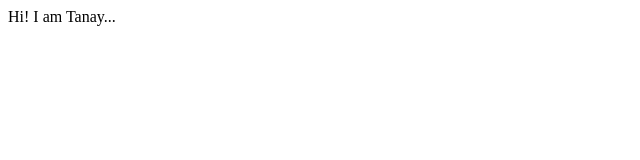
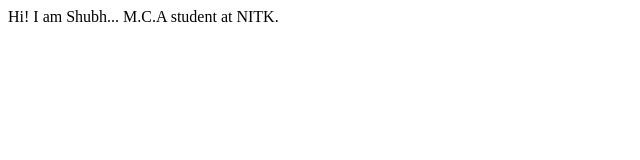
Before and after one commit to shubhgoel04/demo, a plain HTML site: page index.html in a window 1280 px wide. Shown: the whole page, without its empty margins (0-640 px from the left). Drawn offline with Linux system fonts and the light colour scheme.

Commit message:
doc: update text

```diff
--- a/index.html
+++ b/index.html
@@ -6,6 +6,7 @@
     <title>Student site</title>
 </head>
 <body>
-    Hi! I am Tanay...
+    Hi! I am Shubh...
+    M.C.A student at NITK.
 </body>
 </html>
```
